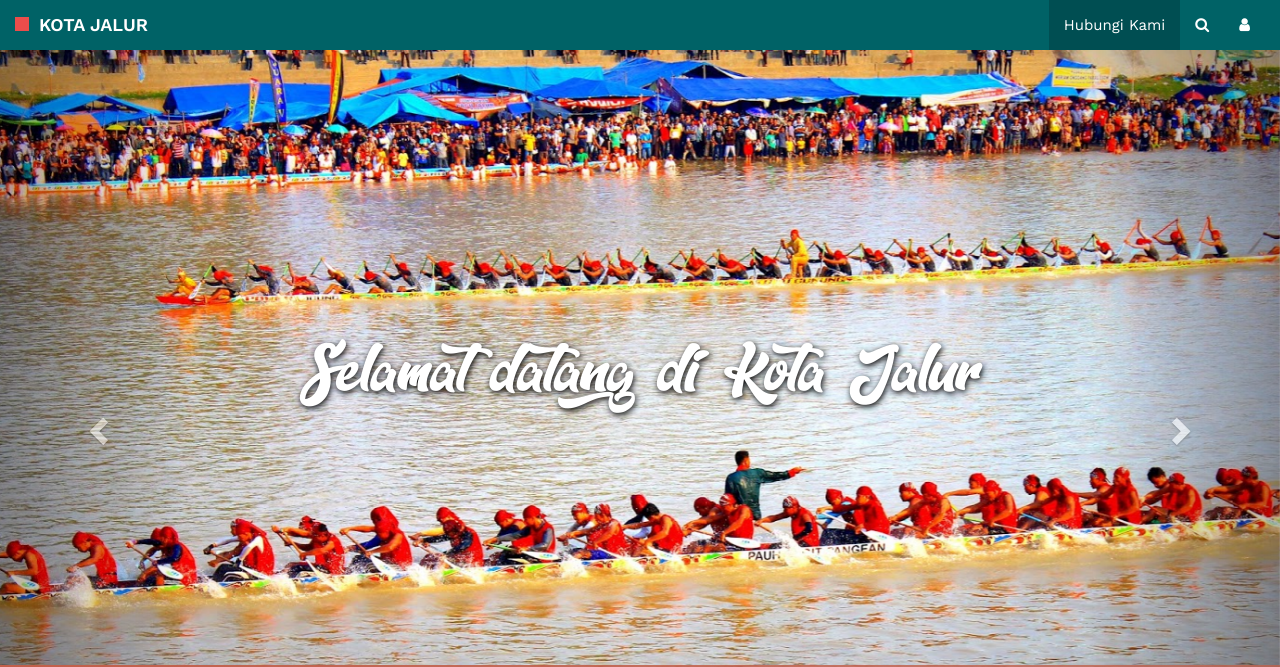
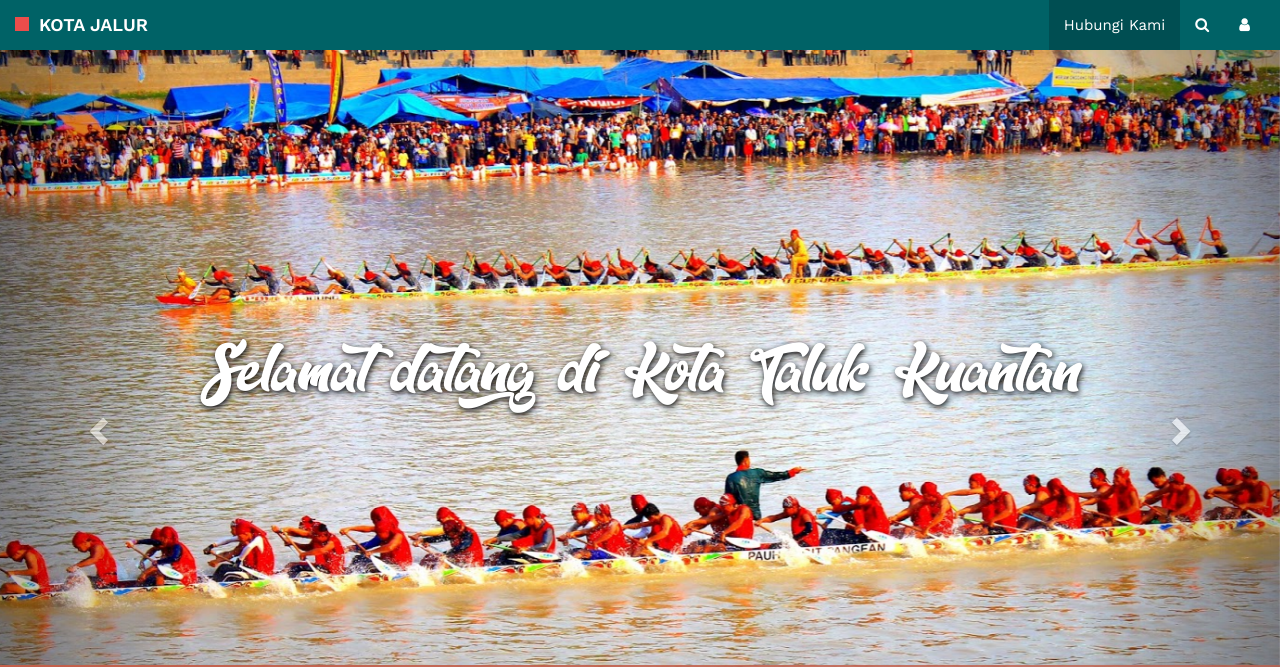
Before and after one commit to ekomardiatno/kotajalur, a website: page src/pages/index.html in a window 1280 px wide. Shown: the top 667 px of the page. Drawn offline with nearby package versions, Linux system fonts and the light colour scheme; files that its build step writes are made by us from their sources; files whose address does not match are found by name.

Commit message:
Signed-off-by: Eko Mardiatno <ekomardiatno@gmail.com>

```diff
--- a/src/pages/index.html
+++ b/src/pages/index.html
@@ -9,7 +9,7 @@
         <div class="wrapper">
             <div id="myCarousel" class="carousel slide" data-ride="carousel" data-interval="3000">
                 <div class="welcome">
-                    <h1>Selamat datang di Kota Jalur</h1>
+                    <h1>Selamat datang di Kota Taluk Kuantan</h1>
                 </div>
                 <div class="carousel-inner">
                     <div class="item active">
```
Also changed, not shown: dist/index2.html (deleted), 3 other files.
